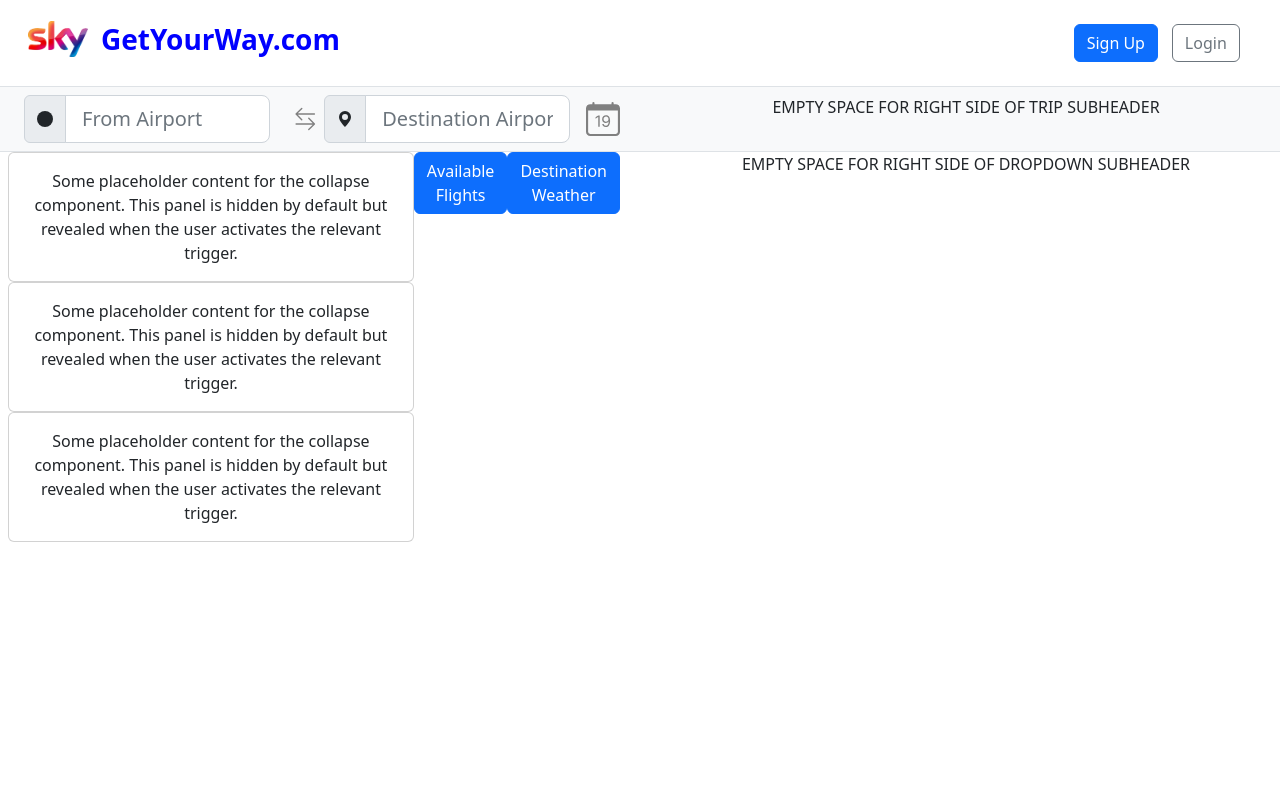
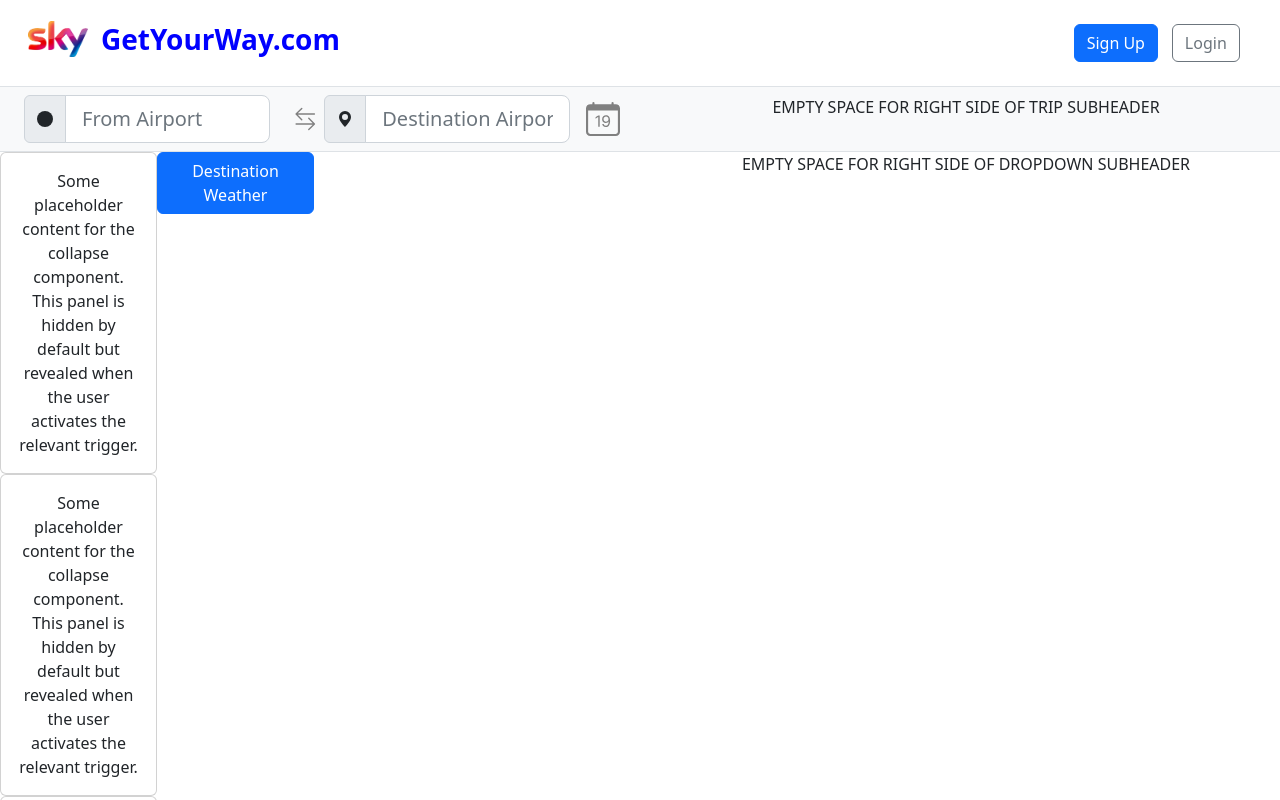
Before and after one commit to sam0jones0/GetYourWay-SMHL, a React (Create React App) app in the folder src/main/getyourway-front/: page / in a window 1280 px wide. Both pictures are taken after a click on the button "Available Flights". Shown: the top 800 px of the page. Built offline with nearby package versions, Linux system fonts and the light colour scheme; no server answers.

Commit message:
Dropdowns now correct width and behaviour

```diff
--- a/src/main/getyourway-front/src/App.css
+++ b/src/main/getyourway-front/src/App.css
@@ -31,6 +31,10 @@
   color: white;
 }
 
+.dropdownsTop {
+  z-index: 1080;
+}
+
 .App-link {
   color: #61dafb;
 }
--- a/src/main/getyourway-front/src/Components/Trip/Dropdowns/Dropdowns.jsx
+++ b/src/main/getyourway-front/src/Components/Trip/Dropdowns/Dropdowns.jsx
@@ -6,8 +6,12 @@ import WeatherForecast from "./DropdownsChildComponents/WeatherForecast";
 function Dropdowns() {
   return (
     <>
-      <FlightTimes />
-      <WeatherForecast />
+      <div class="w-25">
+        <FlightTimes />
+      </div>
+      <div class="w-25">
+        <WeatherForecast />
+      </div>
     </>
   );
 }
--- a/src/main/getyourway-front/src/Components/Trip/Dropdowns/DropdownsChildComponents/FlightTimes.jsx
+++ b/src/main/getyourway-front/src/Components/Trip/Dropdowns/DropdownsChildComponents/FlightTimes.jsx
@@ -4,29 +4,25 @@ function FlightTimes() {
   return (
     <>
       <div class="collapse" id="flightTimesCollapse">
-        <div class="dropdown-container">
-          <div class="cards-container">
         <div class="card card-body">
           Some placeholder content for the collapse component. This panel is
-              hidden by default but revealed when the user activates the
-              relevant trigger.
+          hidden by default but revealed when the user activates the relevant
+          trigger.
         </div>
         <div class="card card-body">
           Some placeholder content for the collapse component. This panel is
-              hidden by default but revealed when the user activates the
-              relevant trigger.
+          hidden by default but revealed when the user activates the relevant
+          trigger.
         </div>
         <div class="card card-body">
           Some placeholder content for the collapse component. This panel is
-              hidden by default but revealed when the user activates the
-              relevant trigger.
-            </div>
-          </div>
+          hidden by default but revealed when the user activates the relevant
+          trigger.
         </div>
       </div>
       <p class="m-0">
         <button
-          class="btn btn-primary"
+          class="btn btn-primary w-100"
           type="button"
           data-bs-toggle="collapse"
           data-bs-target="#flightTimesCollapse"
--- a/src/main/getyourway-front/src/Components/Trip/Dropdowns/DropdownsChildComponents/WeatherForecast.jsx
+++ b/src/main/getyourway-front/src/Components/Trip/Dropdowns/DropdownsChildComponents/WeatherForecast.jsx
@@ -22,7 +22,7 @@ function WeatherForecast() {
       </div>
       <p class="m-0">
         <button
-          class="btn btn-primary"
+          class="btn btn-primary w-100"
           type="button"
           data-bs-toggle="collapse"
           data-bs-target="#weatherCollapse"
--- a/src/main/getyourway-front/src/Components/Trip/TripSubheader/TripSubheader.jsx
+++ b/src/main/getyourway-front/src/Components/Trip/TripSubheader/TripSubheader.jsx
@@ -49,7 +49,7 @@ function TripSubheader(props) {
             <p>EMPTY SPACE FOR RIGHT SIDE OF TRIP SUBHEADER</p>
           </div>
           <div class="col-md-6 subheaderItems align-items-md-center">
-            <div class="px-2 d-flex">
+            <div class="d-flex">
               <Dropdowns />
             </div>
           </div>
```
Lines whose indentation alone changed are shown as unchanged.
